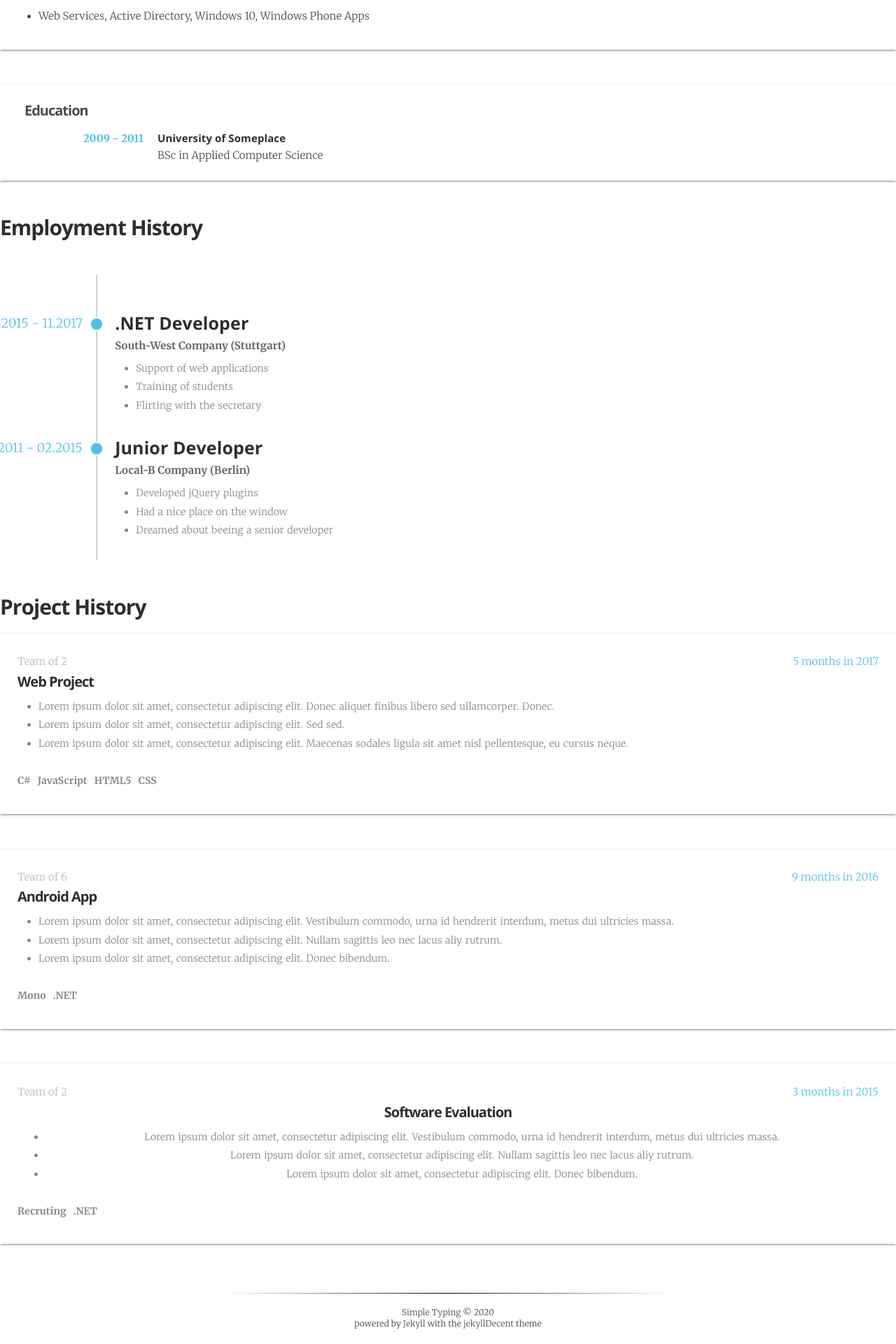
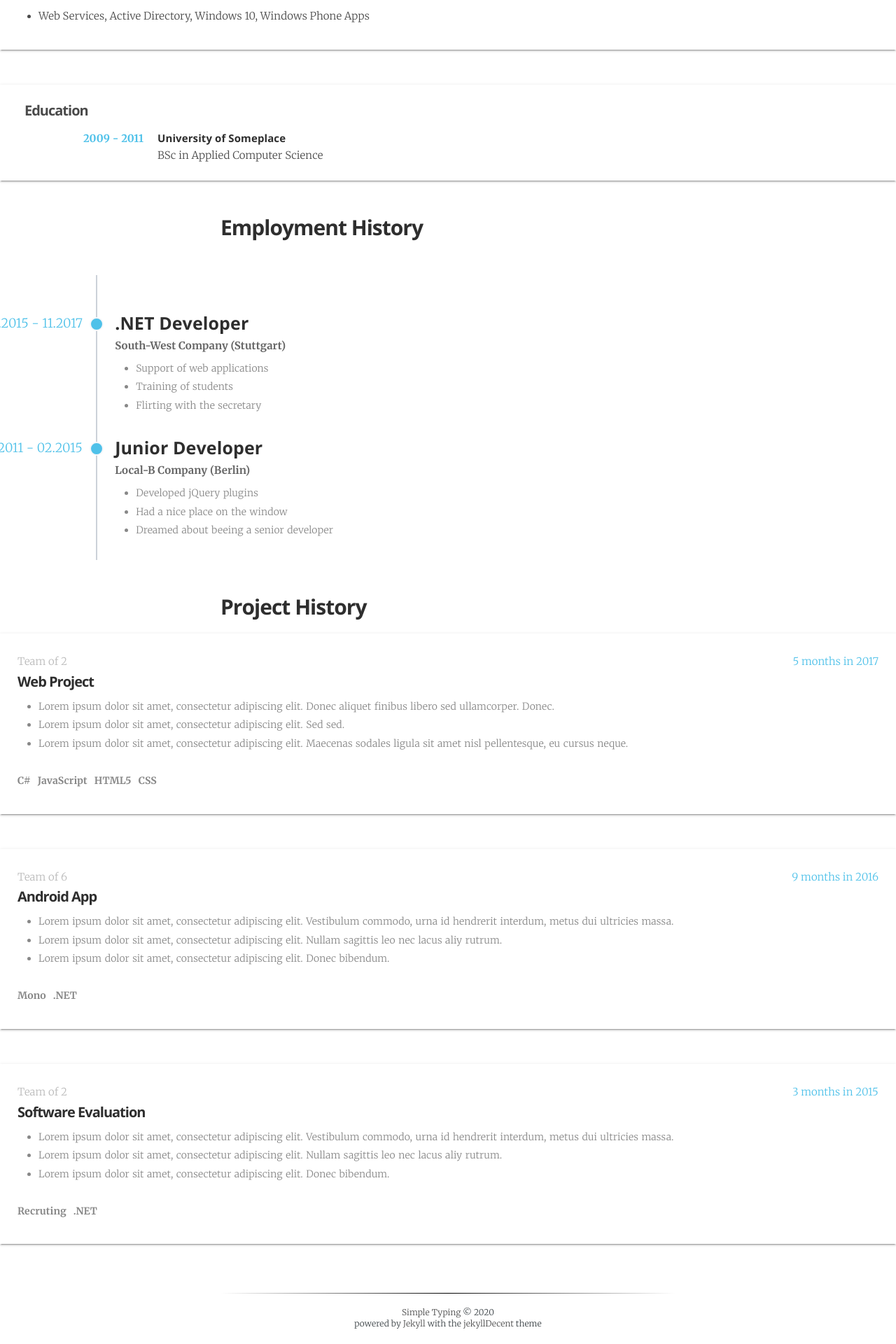
Before and after one commit to igmerwina/igmerwina.github.io, a Jekyll site: the page built from _pages/about.html, in a window 1280 px wide. Shown: the part 809-2729 px from the top of the page at 70% size. Built offline with Jekyll 4.4.1, drawn with Linux system fonts in a browser that asks for light colours; some web fonts are replaced.

Commit message:
fix size container

```diff
--- a/_pages/about.html
+++ b/_pages/about.html
@@ -1,17 +1,16 @@
 ---
-layout: about
+layout:    about
 permalink: "/about"
-author: igmerwina
-keywords: about igmerwina
-title: About Made Erwin Aridantha
+author:    igmerwina
+keywords:  about igmerwina
+title:     About Made Erwin Aridantha
 menutitle: About
-weight: 90
-excerpt: This page contains the curriculum vitae (CV) of the author.
+weight:    90
+excerpt:   This page contains the curriculum vitae (CV) of the author.
 ---
 
 {% assign cv = site.data.cv[page.author] %}
 
-<div class="container">
 <div class="md-card no-border">
     <p>{{cv.profile}}</p>
 </div>
@@ -92,6 +91,4 @@
         <span class="icon-briefcase"></span>
     </div>
 </div>
-</div>
-
 {% endfor %}
--- a/_sass/cv.scss
+++ b/_sass/cv.scss
@@ -1,7 +1,3 @@
-.container {
-    margin: auto;
-}
-
 .md-card {
     color: $color-cv-text;
     font-size: 1.5rem;
```
Lines whose indentation alone changed are shown as unchanged.
